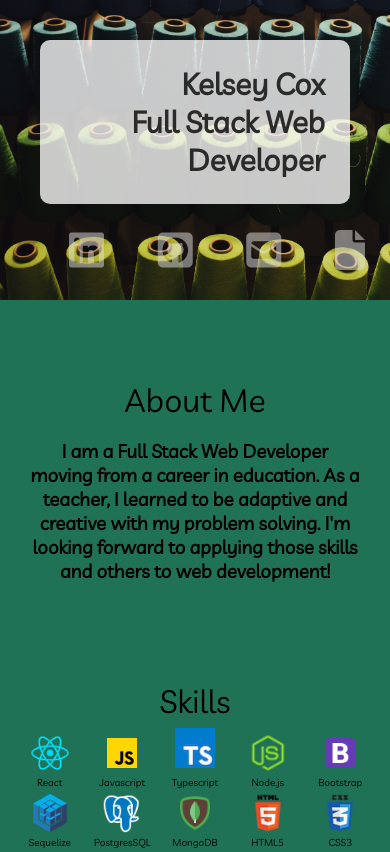
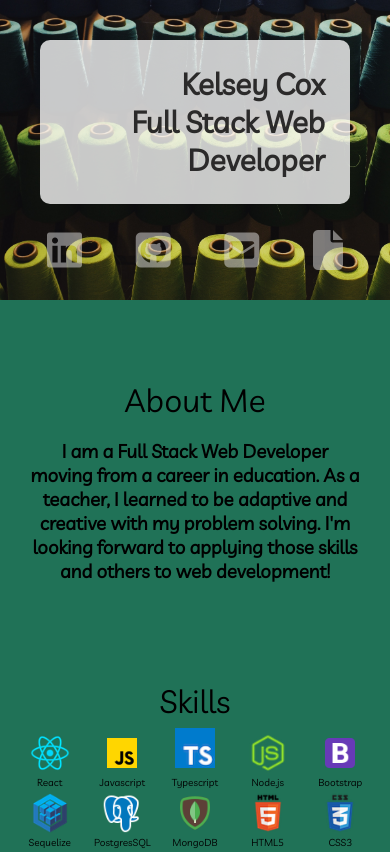
Before and after one commit to kelcc169/portfolio, a plain HTML site: page index.html in a window 390 px wide. Shown: the top 852 px of the page. Drawn offline with Linux system fonts and the light colour scheme.

Commit message:
centered links

```diff
--- a/css/style.css
+++ b/css/style.css
@@ -128,4 +128,8 @@ body {
   img {
     width: 40px;
   }
+
+  .contact {
+    text-align: center;
+  }
 }
```
